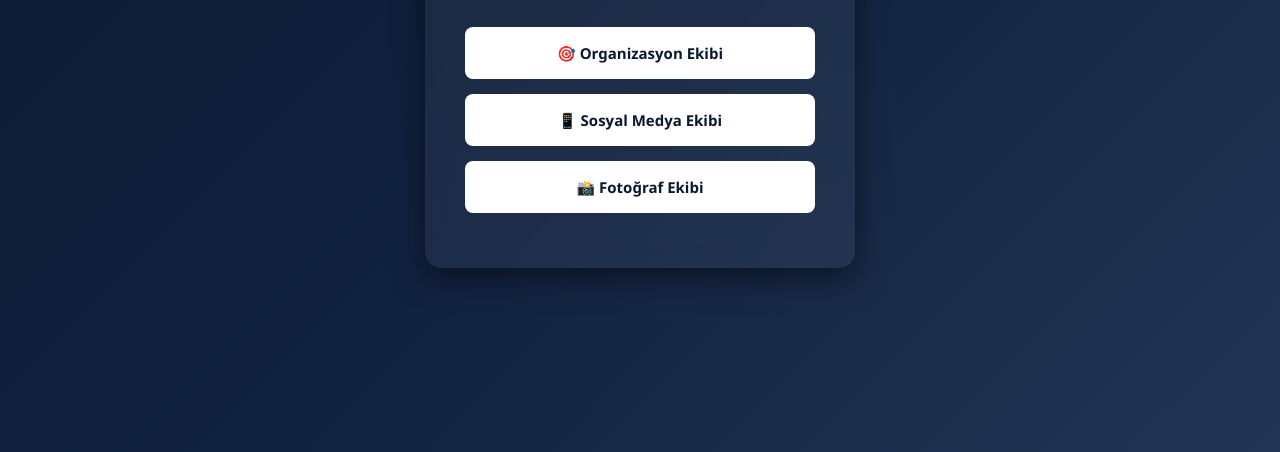
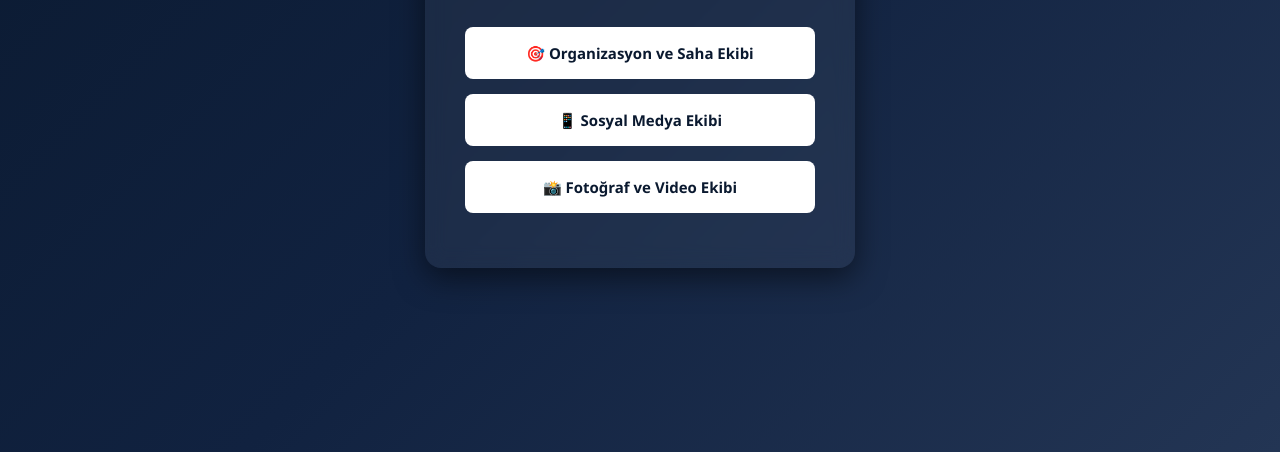
Before and after one commit to Alparslan-Soyak/ekip-basvuru, a plain HTML site: page index.html in a window 1280 px wide. Shown: the part 348-800 px from the top of the page. Drawn offline with Linux system fonts and the light colour scheme.

Commit message:
Update index.html

```diff
--- a/index.html
+++ b/index.html
@@ -7,8 +7,8 @@
     <title>DEU Etkinlikleri Ekip Başvuru Formları | Aramıza Katıl</title>
     <meta name="description" content="Ekibimize katılmak için organizasyon, sosyal medya veya fotoğraf alanlarından sana uygun olanı seç ve başvurunu tamamla.">
 
-    <meta property="og:title" content="Ekip Başvuru Formları">
-    <meta property="og:description" content="Topluluğumuza katılmak için hemen başvur.">
+    <meta property="og:title" content=" DEU Etkinlikleri Ekip Başvuru Formları">
+    <meta property="og:description" content="Ekibimize katılmak için hemen başvur.">
     <meta property="og:type" content="website">
     <meta property="og:image" content="">
 
@@ -63,9 +63,9 @@
         <h1>DEU Etkinlikleri Ekip Başvuru Formları</h1>
         <p>Aramıza katılmak ve birlikte harika işler başarmak için başvurmak istediğin alanı seç.</p>
 
-        <a href="LINK_BURAYA_1" class="btn" aria-label="Organizasyon ekibine başvuru formu">🎯 Organizasyon Ekibi</a>
+        <a href="LINK_BURAYA_1" class="btn" aria-label="Organizasyon ekibine başvuru formu">🎯 Organizasyon ve Saha Ekibi</a>
         <a href="LINK_BURAYA_2" class="btn" aria-label="Sosyal medya ekibine başvuru formu">📱 Sosyal Medya Ekibi</a>
-        <a href="LINK_BURAYA_3" class="btn" aria-label="Fotoğraf ekibine başvuru formu">📸 Fotoğraf Ekibi</a>
+        <a href="LINK_BURAYA_3" class="btn" aria-label="Fotoğraf ekibine başvuru formu">📸 Fotoğraf ve Video Ekibi</a>
 
     </main>
 </body>
```
